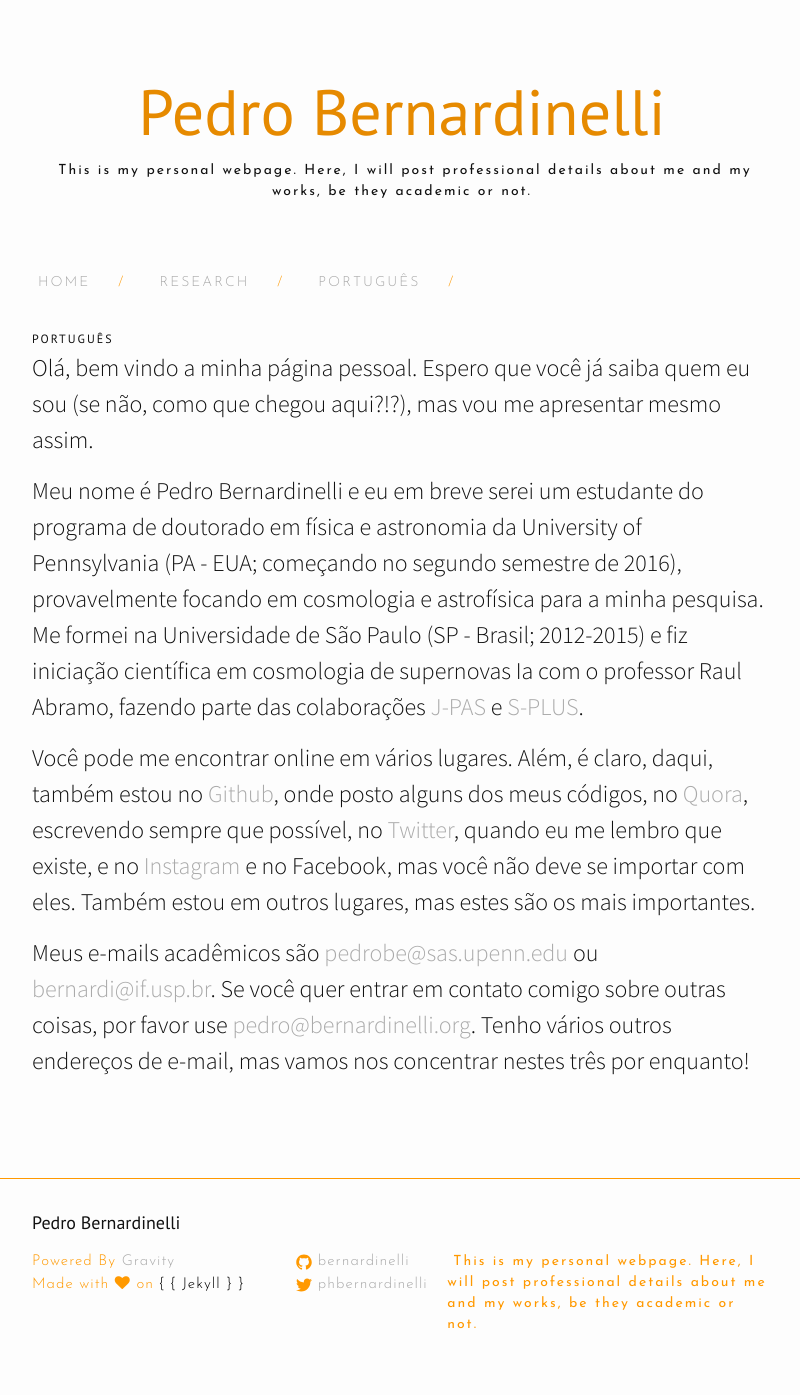
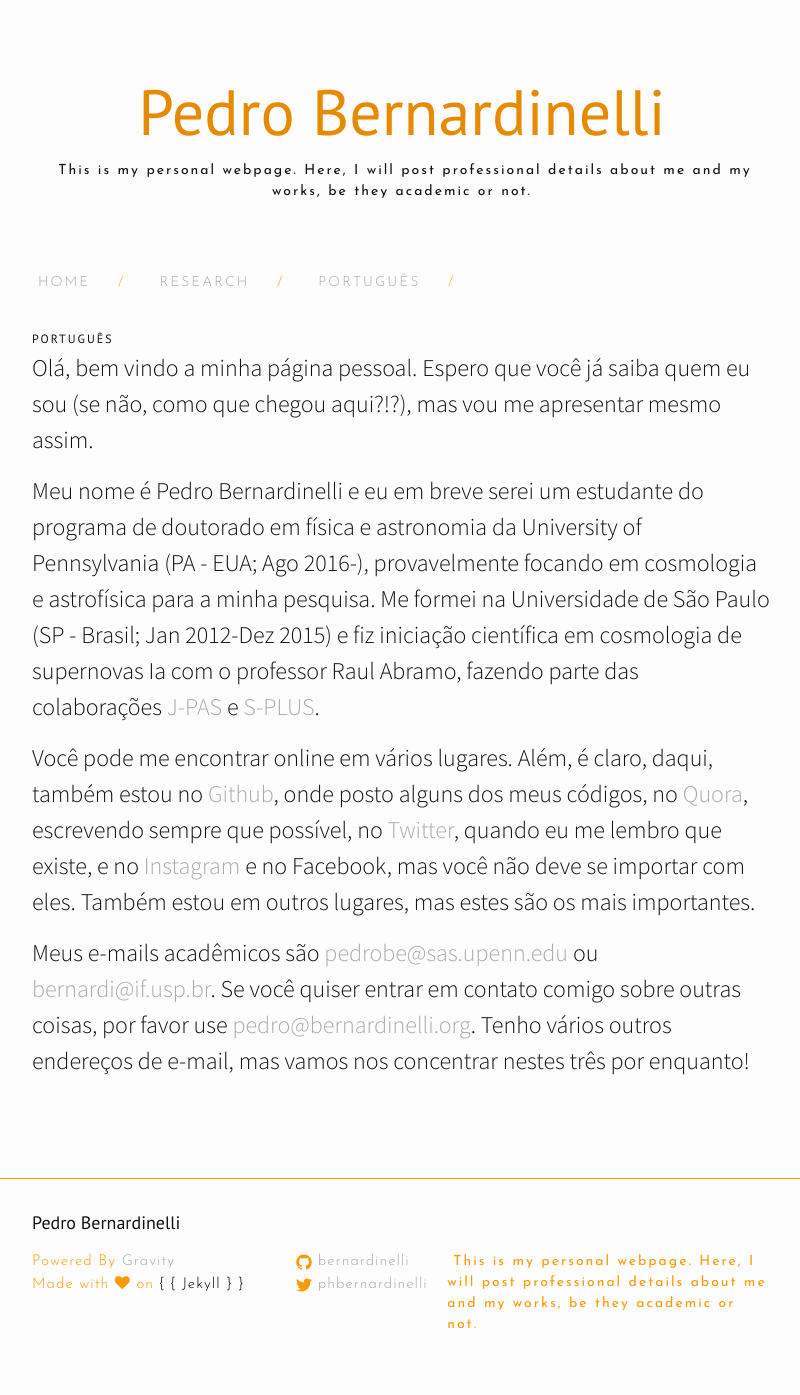
Before and after one commit to bernardinelli/bernardinelli.github.io, a Jekyll site: the page built from index05-portugues.md, in a window 1280 px wide. Shown: the whole page, without its empty margins (238-1038 px from the left). Built offline with Jekyll 4.4.1, drawn with Linux system fonts in a browser that asks for light colours; nearby versions of some CDN libraries.

Commit message:
Update index05-portugues.md

```diff
--- a/index05-portugues.md
+++ b/index05-portugues.md
@@ -6,8 +6,8 @@ permalink: /portugues/
 
 Olá, bem vindo a minha página pessoal. Espero que você já saiba quem eu sou (se não, como que chegou aqui?!?), mas vou me apresentar mesmo assim.
 
-Meu nome é Pedro Bernardinelli e eu em breve serei um estudante do programa de doutorado em física e astronomia da University of Pennsylvania (PA - EUA; começando no segundo semestre de 2016), provavelmente focando em cosmologia e astrofísica para a minha pesquisa. Me formei na Universidade de São Paulo (SP - Brasil; 2012-2015) e fiz iniciação científica em cosmologia de supernovas Ia com o professor Raul Abramo, fazendo parte das colaborações  [J-PAS](http://j-pas.org/ "Javalambre Physics of the Accelerating Universe Astrophysical Survey") e [S-PLUS](http://www.iag.usp.br/labcosmos/en/s-plus/ "Southern Photometric Local Universe Survey").
+Meu nome é Pedro Bernardinelli e eu em breve serei um estudante do programa de doutorado em física e astronomia da University of Pennsylvania (PA - EUA; Ago 2016-), provavelmente focando em cosmologia e astrofísica para a minha pesquisa. Me formei na Universidade de São Paulo (SP - Brasil; Jan 2012-Dez 2015) e fiz iniciação científica em cosmologia de supernovas Ia com o professor Raul Abramo, fazendo parte das colaborações  [J-PAS](http://j-pas.org/ "Javalambre Physics of the Accelerating Universe Astrophysical Survey") e [S-PLUS](http://www.iag.usp.br/labcosmos/en/s-plus/ "Southern Photometric Local Universe Survey").
 
 Você pode me encontrar online em vários lugares. Além, é claro, daqui, também estou no [Github](https://github.com/bernardinelli "Pedro Bernardinelli"), onde posto alguns dos meus códigos, no [Quora](https://www.quora.com/profile/Pedro-Henrique-Bernardinelli "Pedro Bernardinelli"), escrevendo sempre que possível, no [Twitter](https://twitter.com/phbernardinelli), quando eu me lembro que existe, e no [Instagram](https://www.instagram.com/pedrohbernardinelli/) e no Facebook, mas você não deve se importar com eles. Também estou em outros lugares, mas estes são os mais importantes.
 
-Meus e-mails acadêmicos são <pedrobe@sas.upenn.edu> ou <bernardi@if.usp.br>. Se você quer entrar em contato comigo sobre outras coisas, por favor use <pedro@bernardinelli.org>. Tenho vários outros endereços de e-mail, mas vamos nos concentrar nestes três por enquanto!
+Meus e-mails acadêmicos são <pedrobe@sas.upenn.edu> ou <bernardi@if.usp.br>. Se você quiser entrar em contato comigo sobre outras coisas, por favor use <pedro@bernardinelli.org>. Tenho vários outros endereços de e-mail, mas vamos nos concentrar nestes três por enquanto!
```
